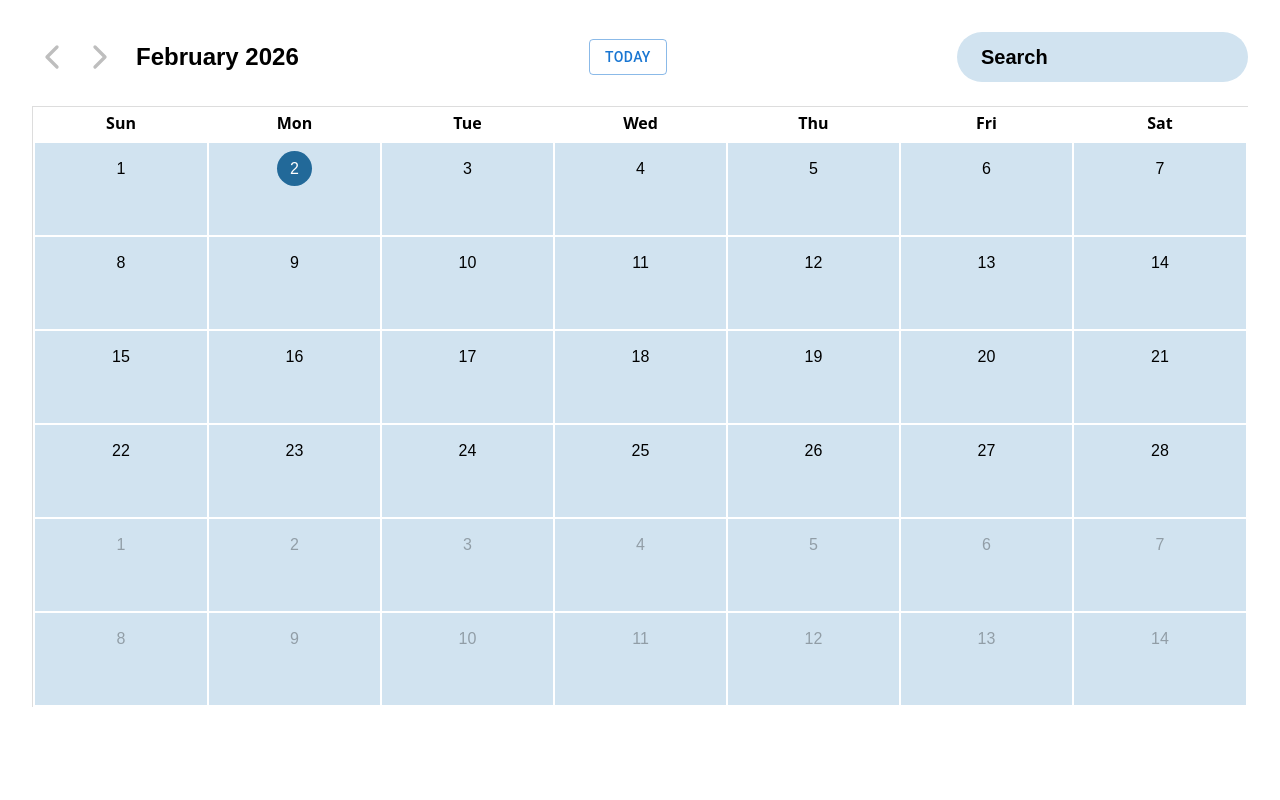
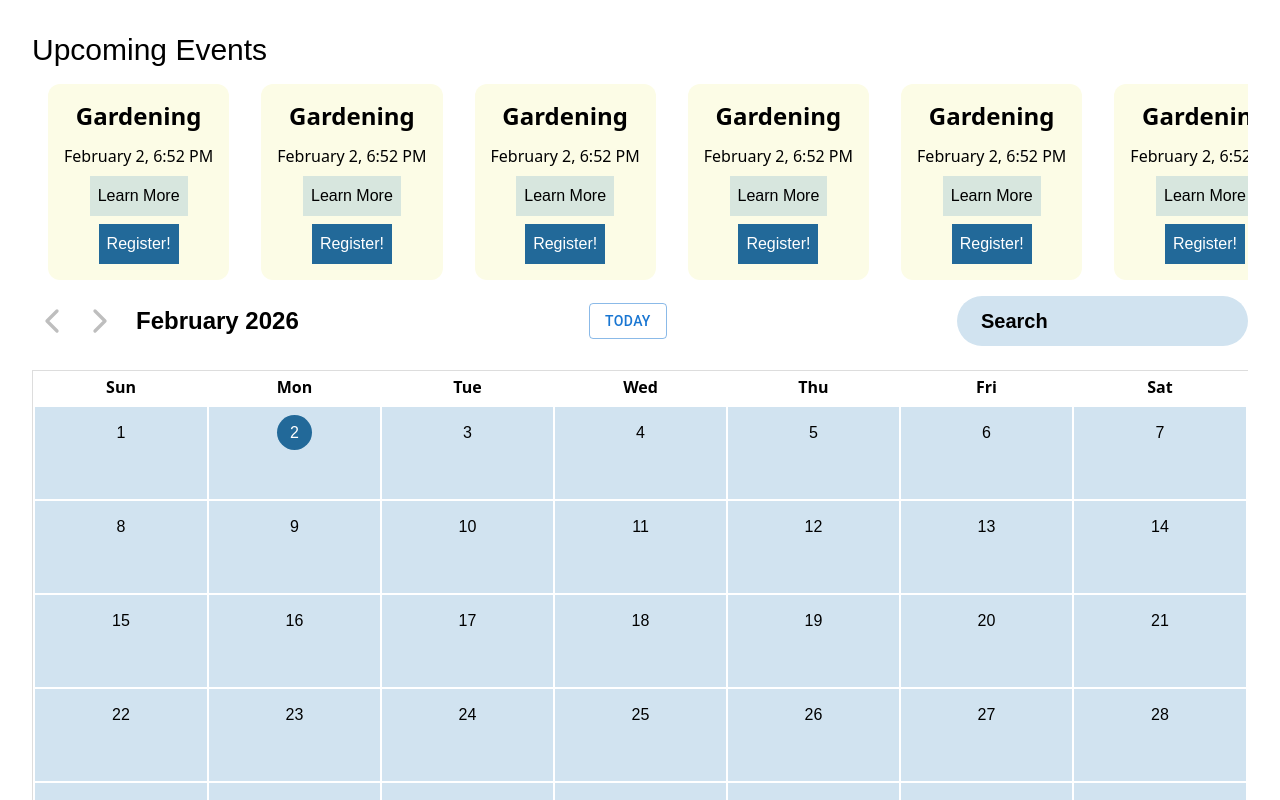
Before and after one commit to hack4impact-calpoly/one-cool-earth-25, a Next.js app: page /calendar in a window 1280 px wide. Shown: the top 800 px of the page. Built offline with nearby package versions, Linux system fonts and the light colour scheme; a web font is replaced by a local one.

Commit message:
feat: upcoming events frontend v1

```diff
--- /dev/null
+++ b/src/app/calendar/components/EventCard.tsx
@@ -0,0 +1,22 @@
+import { Button } from "@mui/material";
+
+interface EventProps {
+  eventTitle: string;
+  date: Date;
+}
+
+export default function EventCard({ eventTitle, date }: EventProps) {
+  const datePart = date.toLocaleDateString("en-US", { month: "long", day: "numeric" });
+  const timePart = date.toLocaleTimeString("en-US", { hour: "numeric", minute: "2-digit" });
+
+  // Format the date into a string like "Nov 10, 11:00 AM" (exact format depends on the locale)
+  const formattedDateTime: string = `${datePart}, ${timePart}`;
+  return (
+    <div className="flex flex-col items-center space-y-2 w-42 shrink-0 m-4 p-4 bg-[#fcfce6] rounded-xl">
+      <h1 className="text-2xl mb-1 font-bold">{eventTitle}</h1>
+      <div>{formattedDateTime}</div>
+      <button className="font-patua bg-[#448EBF] bg-opacity-20 m-1 p-2">Learn More</button>
+      <button className="font-patua bg-[#226999] m-1 p-2 text-white">Register!</button>
+    </div>
+  );
+}
--- a/src/app/calendar/page.tsx
+++ b/src/app/calendar/page.tsx
@@ -5,6 +5,7 @@ import FullCalendar from "@fullcalendar/react";
 import dayGridPlugin from "@fullcalendar/daygrid";
 import interactionPlugin from "@fullcalendar/interaction";
 import { Button } from "@mui/material";
+import EventCard from "./components/EventCard";
 import "@/app/globals.css";
 
 export default function CalendarPage() {
@@ -47,8 +48,19 @@ export default function CalendarPage() {
       setViewDate(new Date());
     }
   };
+
+  const events = [];
+  for (let i = 0; i < 10; i++) {
+    events[i] = { eventTitle: "Gardening", date: new Date() };
+  }
   return (
     <div className="p-8">
+      <div className="font-patua text-3xl">Upcoming Events</div>
+      <div className="flex justify-start flex-nowrap overflow-x-scroll">
+        {events.map((event, idx) => {
+          return <EventCard key={idx} eventTitle={event.eventTitle} date={event.date} />;
+        })}
+      </div>
       <div className="flex justify-between items-center mb-6">
         {" "}
         <div className="flex items-center gap-4">
```
